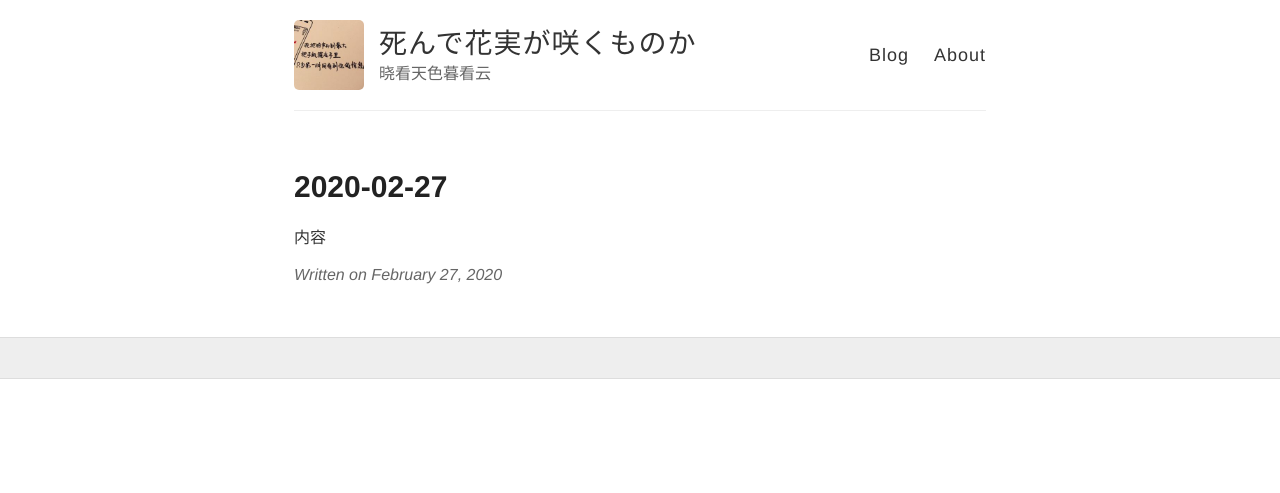
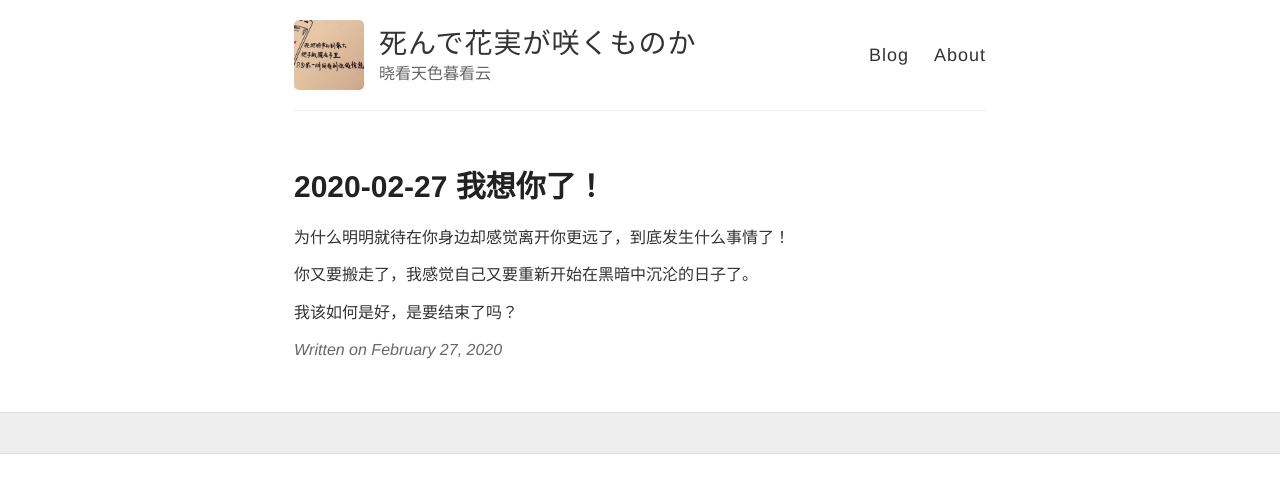
Before and after one commit to wiki650/wiki650.github.io, a Jekyll site: the page built from _posts/2020-02-27-wiki20200227.md, in a window 1280 px wide. Shown: the top 493 px of the page. Built offline with Jekyll 4.4.1, drawn with Linux system fonts in a browser that asks for light colours; comment, search, counter and statistics services are not loaded.

Commit message:
Update 2020-02-27-wiki20200227.md

```diff
--- a/_posts/2020-02-27-wiki20200227.md
+++ b/_posts/2020-02-27-wiki20200227.md
@@ -1,6 +1,10 @@
 ---
 layout: post
-title: 2020-02-27
+title: 2020-02-27 我想你了！
 ---
 
-内容
+为什么明明就待在你身边却感觉离开你更远了，到底发生什么事情了！
+
+你又要搬走了，我感觉自己又要重新开始在黑暗中沉沦的日子了。
+
+我该如何是好，是要结束了吗？
```
